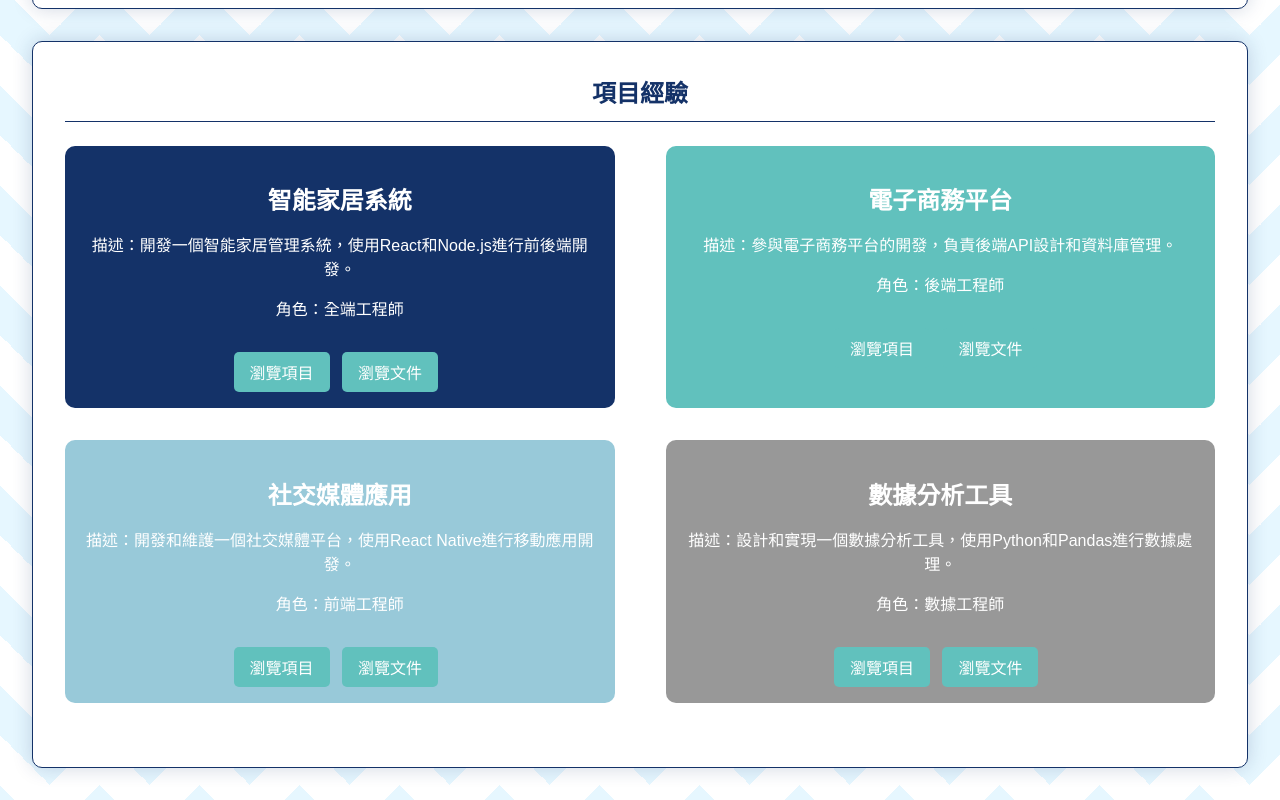
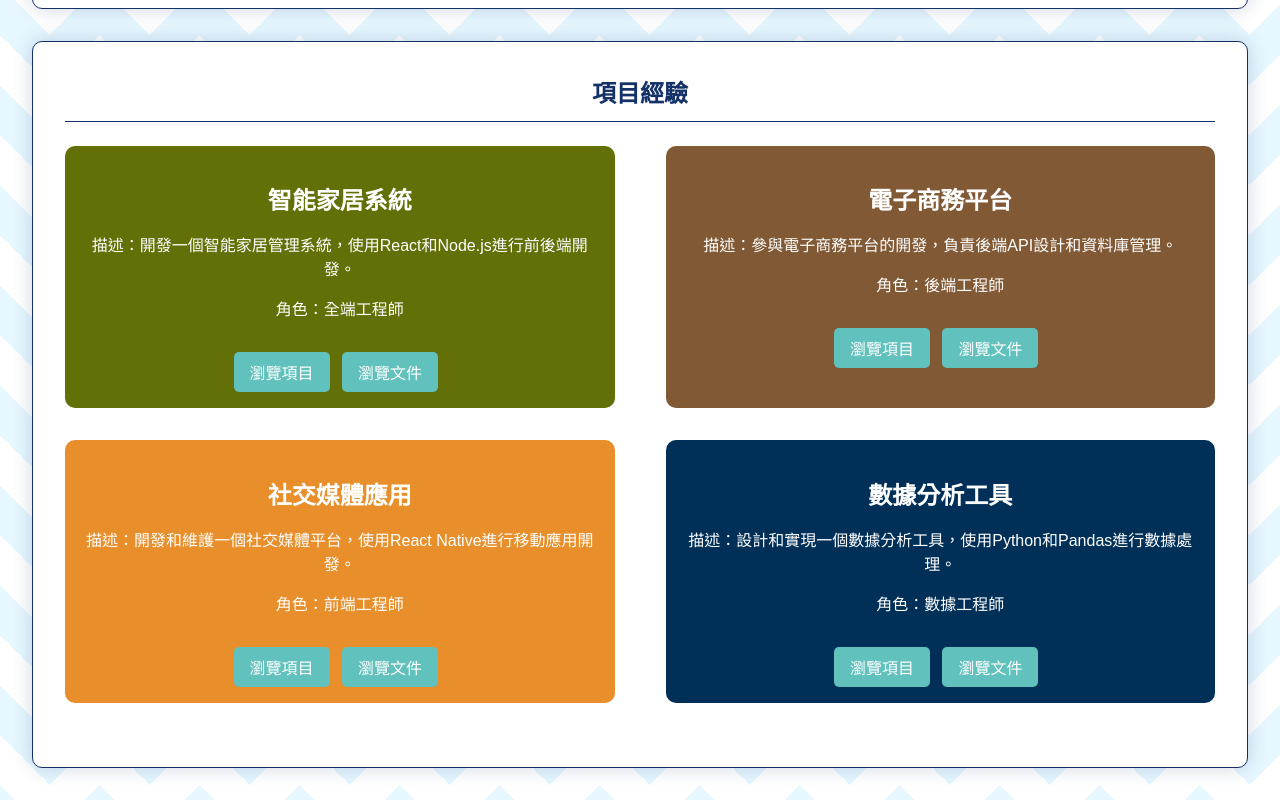
Before and after one commit to tainyuhu/Portfolio, a plain HTML site: page index.html in a window 1280 px wide. Shown: the part 1565-2365 px from the top of the page. Drawn offline with nearby package versions, Linux system fonts and the light colour scheme.

Commit message:
Update index.html

```diff
--- a/index.html
+++ b/index.html
@@ -113,28 +113,28 @@
     <section>
         <div class="section-title">項目經驗</div>
         <div class="projects-container">
-            <div class="project" style="background-color: #143268;">
+            <div class="project" style="background-color: #637007;">
                 <h2>智能家居系統</h2>
                 <p>描述：開發一個智能家居管理系統，使用React和Node.js進行前後端開發。</p>
                 <p>角色：全端工程師</p>
                 <a class="button" href="https://github.com/username/smart-home" target="_blank">瀏覽項目</a>
                 <a class="button" href="https://github.com/username/smart-home/docs" target="_blank">瀏覽文件</a>
             </div>
-            <div class="project" style="background-color: #61c1bd;">
+            <div class="project" style="background-color: #815935;">
                 <h2>電子商務平台</h2>
                 <p>描述：參與電子商務平台的開發，負責後端API設計和資料庫管理。</p>
                 <p>角色：後端工程師</p>
                 <a class="button" href="https://github.com/username/e-commerce" target="_blank">瀏覽項目</a>
                 <a class="button" href="https://github.com/username/e-commerce/docs" target="_blank">瀏覽文件</a>
             </div>
-            <div class="project" style="background-color: #98c9d9;">
+            <div class="project" style="background-color: #e88f2b;">
                 <h2>社交媒體應用</h2>
                 <p>描述：開發和維護一個社交媒體平台，使用React Native進行移動應用開發。</p>
                 <p>角色：前端工程師</p>
                 <a class="button" href="https://github.com/username/social-media" target="_blank">瀏覽項目</a>
                 <a class="button" href="https://github.com/username/social-media/docs" target="_blank">瀏覽文件</a>
             </div>
-            <div class="project" style="background-color: #989898;">
+            <div class="project" style="background-color: #003058;">
                 <h2>數據分析工具</h2>
                 <p>描述：設計和實現一個數據分析工具，使用Python和Pandas進行數據處理。</p>
                 <p>角色：數據工程師</p>
```
